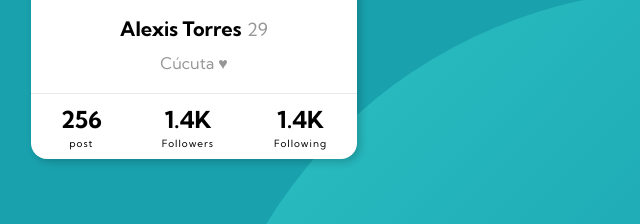
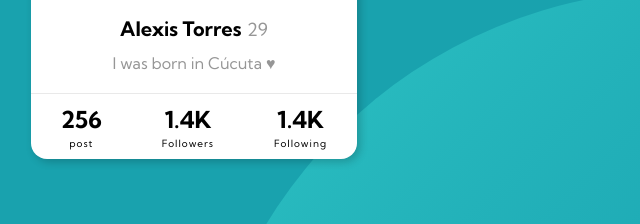
Before and after one commit to Alx1830/First-small-project_MyPersonalWebPage, a plain HTML site: page index.html in a window 1280 px wide. Shown: the part 411-635 px from the top of the page, 446-1086 px from the left. Drawn offline with Linux system fonts and the light colour scheme.

Commit message:
I change the bio

```diff
--- a/index.html
+++ b/index.html
@@ -26,7 +26,7 @@
                     Alexis Torres
                     <span>29</span>
                 </h1>
-                <p class="card-city">Cúcuta ♥</p>
+                <p class="card-city">I was born in Cúcuta ♥</p>
             </div>
 
             <div class="card-footer">
```
